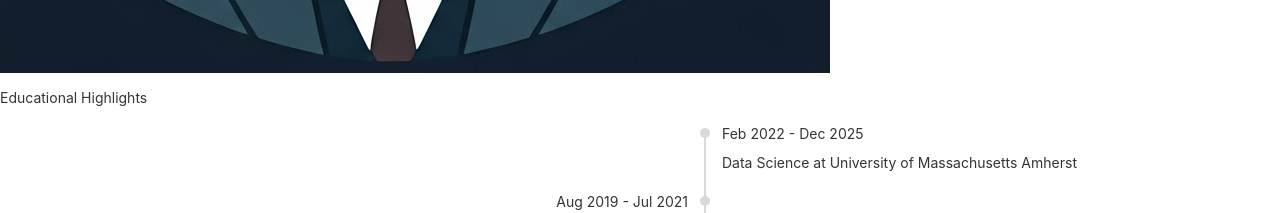
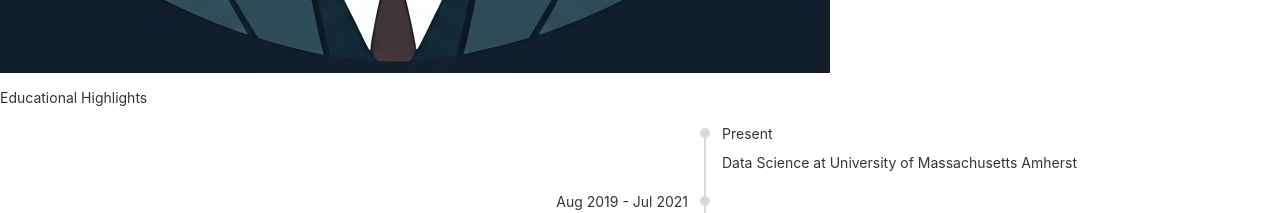
Before and after one commit to JaySinghvi/personal-website, a React (Vite) app: page / in a window 1280 px wide. Shown: the part 820-1033 px from the top of the page. Built offline with nearby package versions, Linux system fonts and the light colour scheme.

Commit message:
changed education date to present

```diff
--- a/src/components/About.jsx
+++ b/src/components/About.jsx
@@ -9,7 +9,7 @@ const AlignTimeline = ({ align }) => (
   <Timeline align={align} style={{width: '1400px', position: 'relative'}}>
     <Timeline.Item>
         <div className='border rounded-2xl border-purple-900 w-full pl-4 pb-3'>
-            <p className='pt-4'>Feb 2022 - Dec 2025</p>
+            <p className='pt-4'>Present</p>
             <p>Data Science at University of Massachusetts Amherst</p>
         </div>
     </Timeline.Item>
```
